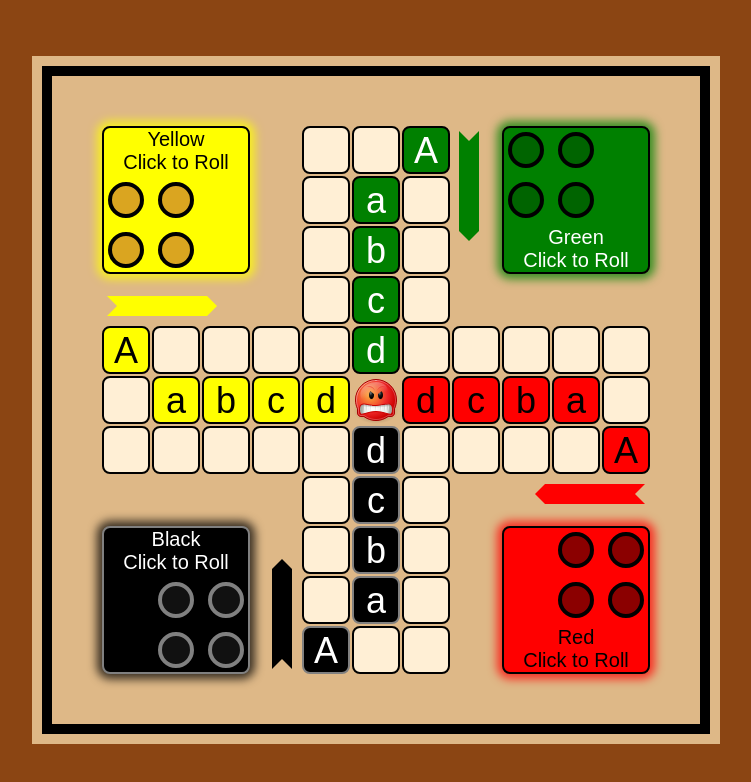
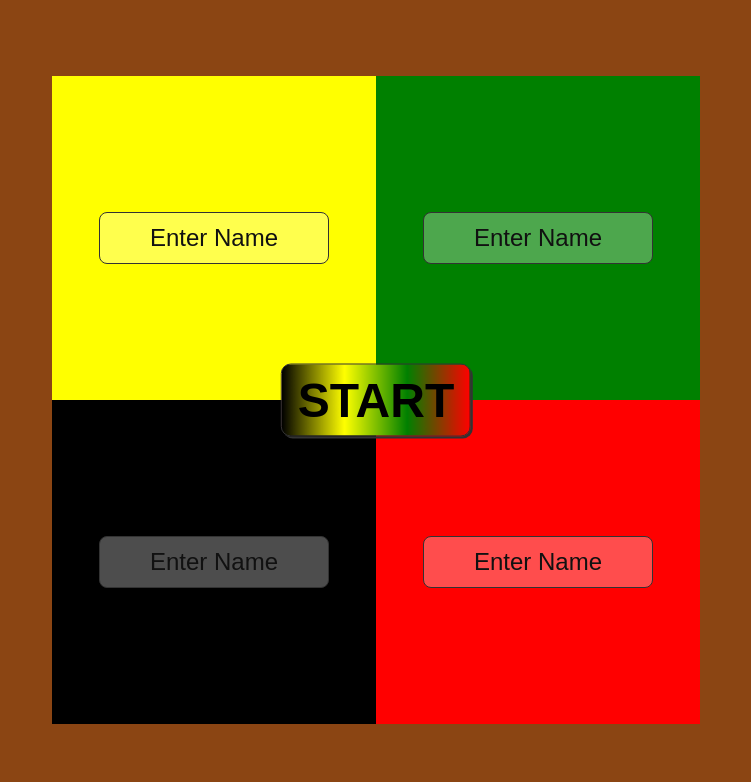
Before and after one commit to mikebrucker/why-you-heff-to-be-mad, a React (Create React App) app: page / in a window 1280 px wide. Shown: the top 782 px of the page, without its empty margins (264-1015 px from the left). Built offline with nearby package versions, Linux system fonts and the light colour scheme.

Commit message:
player selection

```diff
--- /dev/null
+++ b/src/Game.tsx
@@ -0,0 +1,58 @@
+import React, { Component } from "react";
+import Board from "./components/Board";
+import PlayerSelection from "./components/PlayerSelection";
+
+interface IPlayer {
+  name: string;
+  color: "black" | "yellow" | "green" | "red";
+}
+interface State {
+  gameOver: boolean;
+  black: string;
+  yellow: string;
+  green: string;
+  red: string;
+}
+
+class Game extends Component<{}, State> {
+  state: State = {
+    gameOver: true,
+    black: "",
+    yellow: "",
+    green: "",
+    red: "",
+  };
+
+  private handleChange = (color: keyof State, name: string) => {
+    this.setState({ [color]: name } as {});
+  };
+
+  private handleStartGame = () => {
+    const { black, yellow, green, red } = this.state;
+    const totalPlayers = [black, yellow, green, red].filter((color) => color).length;
+    if (totalPlayers > 1) this.setState({ gameOver: false });
+  };
+
+  // Player selection logic
+
+  render() {
+    const { gameOver, black, yellow, green, red } = this.state;
+
+    const players: Array<IPlayer> = [
+      { name: black, color: "black" },
+      { name: yellow, color: "yellow" },
+      { name: green, color: "green" },
+      { name: red, color: "red" },
+    ];
+
+    const game = gameOver ? (
+      <PlayerSelection handleChange={this.handleChange} handleStartGame={this.handleStartGame} />
+    ) : (
+      <Board players={players} />
+    );
+
+    return game;
+  }
+}
+
+export default Game;
--- a/src/components/Board.tsx
+++ b/src/components/Board.tsx
@@ -9,12 +9,15 @@ export interface IBoardSpaceProps {
   occupied: string;
   pieceNumber: string;
 }
+interface IBoardProps {
+  players: Array<{ name: string; color: string }>;
+}
 export interface IBoardState {
   board: Array<IBoardSpaceProps>;
   pieceForRemoval: IBoardSpaceProps;
 }
 
-export default class Board extends Component<{}, IBoardState> {
+export default class Board extends Component<IBoardProps, IBoardState> {
   public state = {
     pieceForRemoval: { occupied: "", pieceNumber: "" },
     board: [
@@ -84,6 +87,7 @@ export default class Board extends Component<{}, IBoardState> {
 
   public render() {
     const { pieceForRemoval } = this.state;
+    const { players } = this.props;
     const boardSpaces: Array<JSX.Element> = [];
 
     // Create boardspaces 1-40
@@ -142,12 +146,12 @@ export default class Board extends Component<{}, IBoardState> {
       );
     }
 
-    const players = ["black", "yellow", "green", "red"].map((color) => {
+    const renderPlayers = players.map((player) => {
       return (
         <Player
-          name={color}
-          key={color}
-          color={color}
+          name={player.name}
+          key={player.color}
+          color={player.color}
           boardSpaces={boardSpaces}
           pieceForRemoval={pieceForRemoval}
           removePiece={this.removePiece}
@@ -164,7 +168,8 @@ export default class Board extends Component<{}, IBoardState> {
 
     return (
       <div className="Board">
-        {players}
+        <div className="title">Why You Heff to be Mad?</div>
+        {renderPlayers}
         {boardSpaces}
         {arrows}
         <img className="angry-face" src={angryFace} alt="angry face" />
--- a/src/components/BoardSpace.tsx
+++ b/src/components/BoardSpace.tsx
@@ -1,4 +1,4 @@
-import React from "react";
+import React, { FunctionComponent } from "react";
 import CSS from "csstype";
 import "../scss/BoardSpace.scss";
 import { ICoordinates } from "./Player";
@@ -14,7 +14,7 @@ interface IBoardSpaceProps {
   pieceNumber: string;
 }
 
-const BoardSpace: React.SFC<IBoardSpaceProps> = (props) => {
+const BoardSpace: FunctionComponent<IBoardSpaceProps> = (props) => {
   const { coordinates, red, black, yellow, green, letter } = props;
   const { x, y } = coordinates;
 
--- a/src/components/Player.tsx
+++ b/src/components/Player.tsx
@@ -69,7 +69,7 @@ export default class Player extends Component<IPlayerProps, IPlayerState> {
     boardSpaces: this.props.boardSpaces,
     coordinates: { x: 0, y: 0 },
     roll: [0],
-    turn: true,
+    turn: false,
     allowedToRoll: true,
     allowedToMove: false,
     moveOnlyOnePiece: false,
@@ -401,16 +401,16 @@ export default class Player extends Component<IPlayerProps, IPlayerState> {
   public componentDidMount() {
     switch (this.props.color) {
       case "black":
-        this.setState({ ...black });
+        this.setState({ ...black, turn: Boolean(this.props.name) });
         break;
       case "yellow":
-        this.setState({ ...yellow });
+        this.setState({ ...yellow, turn: Boolean(this.props.name) });
         break;
       case "green":
-        this.setState({ ...green });
+        this.setState({ ...green, turn: Boolean(this.props.name) });
         break;
       case "red":
-        this.setState({ ...red });
+        this.setState({ ...red, turn: Boolean(this.props.name) });
     }
   }
 
@@ -431,14 +431,6 @@ export default class Player extends Component<IPlayerProps, IPlayerState> {
     const y = coordinates.y;
     const turnGlow = turn ? "glow" : "";
 
-    const displayRoll = turn
-      ? roll.length > 1
-        ? `${roll[0]}, ${roll[1]}, ${roll[2]}`
-        : roll.length === 1 && roll[0] > 0
-        ? `${roll[0]}`
-        : "Click to Roll"
-      : "Wait Your Turn";
-
     const style: CSS.Properties =
       coordinates && x && y
         ? {
@@ -458,8 +450,18 @@ export default class Player extends Component<IPlayerProps, IPlayerState> {
           }
         : {};
 
+    const displayRoll = name
+      ? turn
+        ? roll.length > 1
+          ? `${roll[0]}, ${roll[1]}, ${roll[2]}`
+          : roll.length === 1 && roll[0] > 0
+          ? `${roll[0]}`
+          : "Click to Roll"
+        : "Wait Your Turn"
+      : "";
+
     const pieces =
-      x > 0 && y > 0 ? (
+      name && x > 0 && y > 0 ? (
         <>
           {["p1", "p2", "p3", "p4"].map((p) => {
             const x: keyof IPlayerState = p as keyof IPlayerState;
@@ -480,7 +482,7 @@ export default class Player extends Component<IPlayerProps, IPlayerState> {
       <div>
         <div onClick={this.myTurn} className={`Player ${color} ${turnGlow}`} style={style}>
           <div style={textStyle}>
-            <div>{name.charAt(0).toUpperCase() + name.slice(1)}</div>
+            <div>{name}</div>
             <div>{displayRoll}</div>
           </div>
         </div>
--- /dev/null
+++ b/src/components/PlayerSelection.tsx
@@ -0,0 +1,58 @@
+import React, { Component, ChangeEvent } from "react";
+import "../scss/PlayerSelection.scss";
+
+interface Props {
+  handleChange: (color: keyof State, name: string) => void;
+  handleStartGame: () => void;
+}
+interface State {
+  black: string;
+  yellow: string;
+  green: string;
+  red: string;
+}
+
+class PlayerSelection extends Component<Props, State> {
+  state = {
+    black: "",
+    yellow: "",
+    green: "",
+    red: "",
+  };
+
+  private handleChange = (e: ChangeEvent<HTMLInputElement>) => {
+    const player: keyof State = e.target.name as keyof State;
+    const name = e.target.value;
+    this.setState({ [player]: e.target.value } as {}, () => this.props.handleChange(player, name));
+  };
+
+  private handleStartGame = () => {
+    this.props.handleStartGame();
+  };
+
+  render() {
+    const sections = ["yellow", "green", "black", "red"].map((section) => {
+      return (
+        <div className={`${section}`}>
+          <input
+            className={`${section}-input`}
+            placeholder="Enter Name"
+            onChange={this.handleChange}
+            name={`${section}`}
+          />
+        </div>
+      );
+    });
+
+    return (
+      <div className="PlayerSelection">
+        {sections}
+        <div className="start">
+          <button onClick={this.handleStartGame}>START</button>
+        </div>
+      </div>
+    );
+  }
+}
+
+export default PlayerSelection;
--- a/src/index.scss
+++ b/src/index.scss
@@ -1,4 +1,5 @@
 body {
+  font-family: Arial, Helvetica, sans-serif;
   margin: 0;
   position: absolute;
   width: 100%;
@@ -6,7 +7,7 @@ body {
   display: flex;
   justify-content: center;
   align-items: center;
-  min-width: 650px;
-  min-height: 650px;
+  min-width: 648px;
+  min-height: 648px;
   background-color: saddlebrown;
 }
--- a/src/index.tsx
+++ b/src/index.tsx
@@ -1,10 +1,10 @@
 import * as React from "react";
 import * as ReactDOM from "react-dom";
-import Board from "./components/Board";
+import Game from "./Game";
 import * as serviceWorker from "./serviceWorker";
 import "./index.scss";
 
-ReactDOM.render(<Board />, document.getElementById("root"));
+ReactDOM.render(<Game />, document.getElementById("root"));
 
 // If you want your app to work offline and load faster, you can change
 // unregister() to register() below. Note this comes with some pitfalls.
--- a/src/scss/Board.scss
+++ b/src/scss/Board.scss
@@ -1,7 +1,6 @@
 .Board {
   text-align: center;
   margin: 0 auto;
-  font-family: Arial, Helvetica, sans-serif;
   background-color: burlywood;
   width: 648px;
   height: 648px;
@@ -11,6 +10,12 @@
 
   * {
     box-sizing: border-box;
+  }
+
+  .title {
+    font-size: 20px;
+    padding-top: 8px;
+    font-weight: bolder;
   }
 
   // classname + bgcolor, fontcolor, bordercolor, piece-bgcolor
--- /dev/null
+++ b/src/scss/PlayerSelection.scss
@@ -0,0 +1,90 @@
+$black: rgba(0, 0, 0, 0.75);
+$yellow: rgba(255, 255, 0, 0.75);
+$green: rgba(0, 128, 0, 0.75);
+$red: rgba(255, 0, 0, 0.75);
+
+.PlayerSelection {
+  width: 648px;
+  height: 648px;
+  font-size: 0;
+  text-align: center;
+  position: relative;
+
+  .start {
+    position: absolute;
+    top: 50%;
+    left: 50%;
+    transform: translate(-50%, -50%);
+
+    button {
+      font-size: 48px;
+      font-weight: bolder;
+      border: solid 1px #333;
+      border-radius: 10px;
+      padding: 8px 16px;
+      outline: none;
+      background: linear-gradient(to right, black, yellow, green, red);
+      box-shadow: 2px 2px 0 0 #333;
+
+      &:active {
+        position: relative;
+        top: 2px;
+        left: 2px;
+        box-shadow: none;
+      }
+    }
+  }
+
+  .black,
+  .yellow,
+  .green,
+  .red {
+    font-size: 24px;
+    display: inline-block;
+    border: none;
+    width: 324px;
+    height: 324px;
+    position: relative;
+
+    input {
+      font-size: 24px;
+      width: 224px;
+      height: 48px;
+      background-color: rgba(255, 255, 255, 0.3);
+      border-radius: 8px;
+      border: solid 1px #333;
+      outline: none;
+      position: absolute;
+      top: 50%;
+      left: 50%;
+      transform: translate(-50%, -50%);
+      text-align: center;
+
+      &::placeholder {
+        color: #111;
+      }
+    }
+  }
+
+  // classname + bgcolor, font color
+  @mixin color($color1, $color2) {
+    .#{$color1} {
+      background-color: $color1;
+      color: $color2;
+    }
+  }
+  @include color(black, white);
+  @include color(yellow, black);
+  @include color(green, white);
+  @include color(red, black);
+
+  @mixin input-color($color1, $color2) {
+    .#{$color1}-input {
+      background-color: $color2;
+    }
+  }
+  @include input-color(black, $black);
+  @include input-color(yellow, $yellow);
+  @include input-color(green, $green);
+  @include input-color(red, $red);
+}
```
Also changed, not shown: 1 other file (tests, documents, lock files or other folders).
